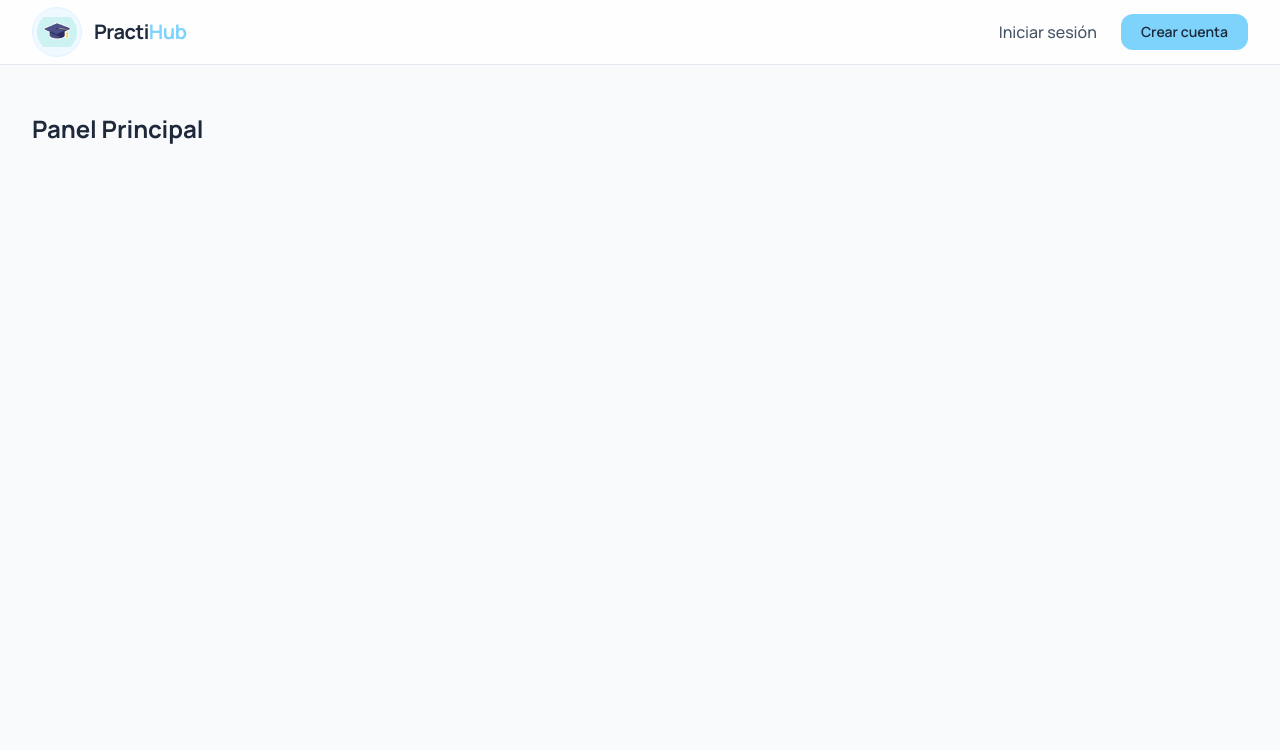
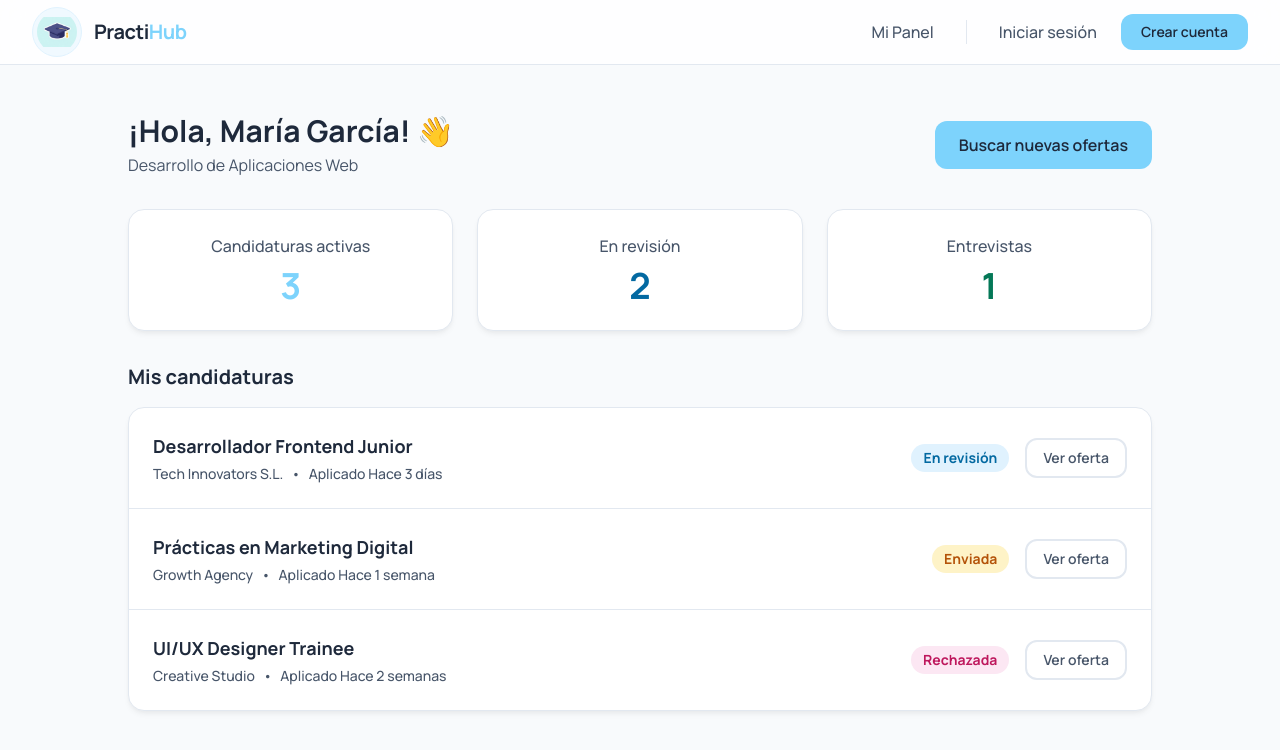
Before and after one commit to miriamsanc/PractiHub-Front, a React (Vite) app: page /dashboard in a window 1280 px wide. Shown: the top 750 px of the page. Built offline with nearby package versions, Linux system fonts and the light colour scheme.

Commit message:
feat: create student dashboard with application tracking

```diff
--- a/src/App.jsx
+++ b/src/App.jsx
@@ -3,7 +3,8 @@ import Layout from './components/Layout';
 import Home from './pages/Home';
 import Login from './pages/Login';
 import Register from './pages/Register';
-import OfferDetail from './pages/OfferDetail'; // <--- Añadir importación
+import OfferDetail from './pages/OfferDetail';
+import Dashboard from './pages/Dashboard';
 
 function App() {
   return (
@@ -14,10 +15,9 @@ function App() {
           <Route path="/login" element={<Login />} />
           <Route path="/register" element={<Register />} />
 
-          {/* Nueva Ruta para las ofertas */}
           <Route path="/ofertas/:id" element={<OfferDetail />} />
 
-          <Route path="/dashboard" element={<h2 className="text-2xl font-bold">Panel Principal</h2>} />
+          <Route path="/dashboard" element={<Dashboard />} />
         </Route>
       </Routes>
     </Router>
--- a/src/components/Navbar.jsx
+++ b/src/components/Navbar.jsx
@@ -21,6 +21,13 @@ export default function Navbar() {
 
           {/* Navegación Desktop */}
           <div className="hidden md:flex items-center gap-6">
+            <Link
+              to="/dashboard"
+              className="font-medium text-text-secondary hover:text-sky-primary transition-colors duration-200"
+            >
+              Mi Panel
+            </Link>
+            <div className="w-px h-6 bg-border mx-2"></div> {/* Separador visual */}
             <Link
               to="/login"
               className="font-medium text-text-secondary hover:text-sky-primary transition-colors duration-200"
--- /dev/null
+++ b/src/pages/Dashboard.jsx
@@ -0,0 +1,111 @@
+import { Link } from 'react-router-dom';
+import Card from '../components/Card';
+import Badge from '../components/Badge';
+import Button from '../components/Button';
+
+export default function Dashboard() {
+  // Datos simulados (en el futuro vendrán de Laravel autenticando al usuario)
+  const student = {
+    name: 'María García',
+    career: 'Desarrollo de Aplicaciones Web',
+  };
+
+  const stats = [
+    { label: 'Candidaturas activas', value: 3, color: 'text-sky-primary' },
+    { label: 'En revisión', value: 2, color: 'text-state-review-text' },
+    { label: 'Entrevistas', value: 1, color: 'text-state-accepted-text' },
+  ];
+
+  const applications = [
+    {
+      id: 1,
+      offerId: 1,
+      role: 'Desarrollador Frontend Junior',
+      company: 'Tech Innovators S.L.',
+      appliedAt: 'Hace 3 días',
+      status: 'review',
+      statusLabel: 'En revisión'
+    },
+    {
+      id: 2,
+      offerId: 2,
+      role: 'Prácticas en Marketing Digital',
+      company: 'Growth Agency',
+      appliedAt: 'Hace 1 semana',
+      status: 'pending',
+      statusLabel: 'Enviada'
+    },
+    {
+      id: 3,
+      offerId: 4,
+      role: 'UI/UX Designer Trainee',
+      company: 'Creative Studio',
+      appliedAt: 'Hace 2 semanas',
+      status: 'rejected',
+      statusLabel: 'Rechazada'
+    }
+  ];
+
+  return (
+    <div className="max-w-5xl mx-auto space-y-8">
+
+      {/* Cabecera del Dashboard */}
+      <div className="flex flex-col md:flex-row justify-between items-start md:items-center gap-4">
+        <div>
+          <h1 className="text-3xl font-bold text-text-primary">
+            ¡Hola, {student.name}! 👋
+          </h1>
+          <p className="text-text-secondary mt-1">{student.career}</p>
+        </div>
+        <Link to="/">
+          <Button variant="primary">Buscar nuevas ofertas</Button>
+        </Link>
+      </div>
+
+      {/* Tarjetas de Estadísticas */}
+      <div className="grid grid-cols-1 md:grid-cols-3 gap-6">
+        {stats.map((stat, index) => (
+          <Card key={index} className="text-center">
+            <p className="text-text-secondary font-medium mb-2">{stat.label}</p>
+            <p className={`text-4xl font-bold ${stat.color}`}>{stat.value}</p>
+          </Card>
+        ))}
+      </div>
+
+      {/* Listado de Candidaturas */}
+      <div>
+        <h2 className="text-xl font-bold text-text-primary mb-4">Mis candidaturas</h2>
+
+        <Card className="!p-0 overflow-hidden">
+          {/* Si no hay candidaturas, mostraríamos un estado vacío. Aquí mapeamos las que existen */}
+          <div className="divide-y divide-border">
+            {applications.map((app) => (
+              <div key={app.id} className="p-6 flex flex-col md:flex-row justify-between md:items-center gap-4 hover:bg-slate-50 transition-colors">
+
+                <div className="flex-1">
+                  <h3 className="text-lg font-bold text-text-primary">{app.role}</h3>
+                  <div className="flex items-center gap-2 mt-1 text-sm text-text-secondary font-medium">
+                    <span>{app.company}</span>
+                    <span>•</span>
+                    <span>Aplicado {app.appliedAt}</span>
+                  </div>
+                </div>
+
+                <div className="flex items-center gap-4">
+                  <Badge status={app.status} label={app.statusLabel} />
+                  <Link to={`/ofertas/${app.offerId}`}>
+                    <Button variant="outline" className="!px-4 !py-2 text-sm">
+                      Ver oferta
+                    </Button>
+                  </Link>
+                </div>
+
+              </div>
+            ))}
+          </div>
+        </Card>
+      </div>
+
+    </div>
+  );
+}
```
